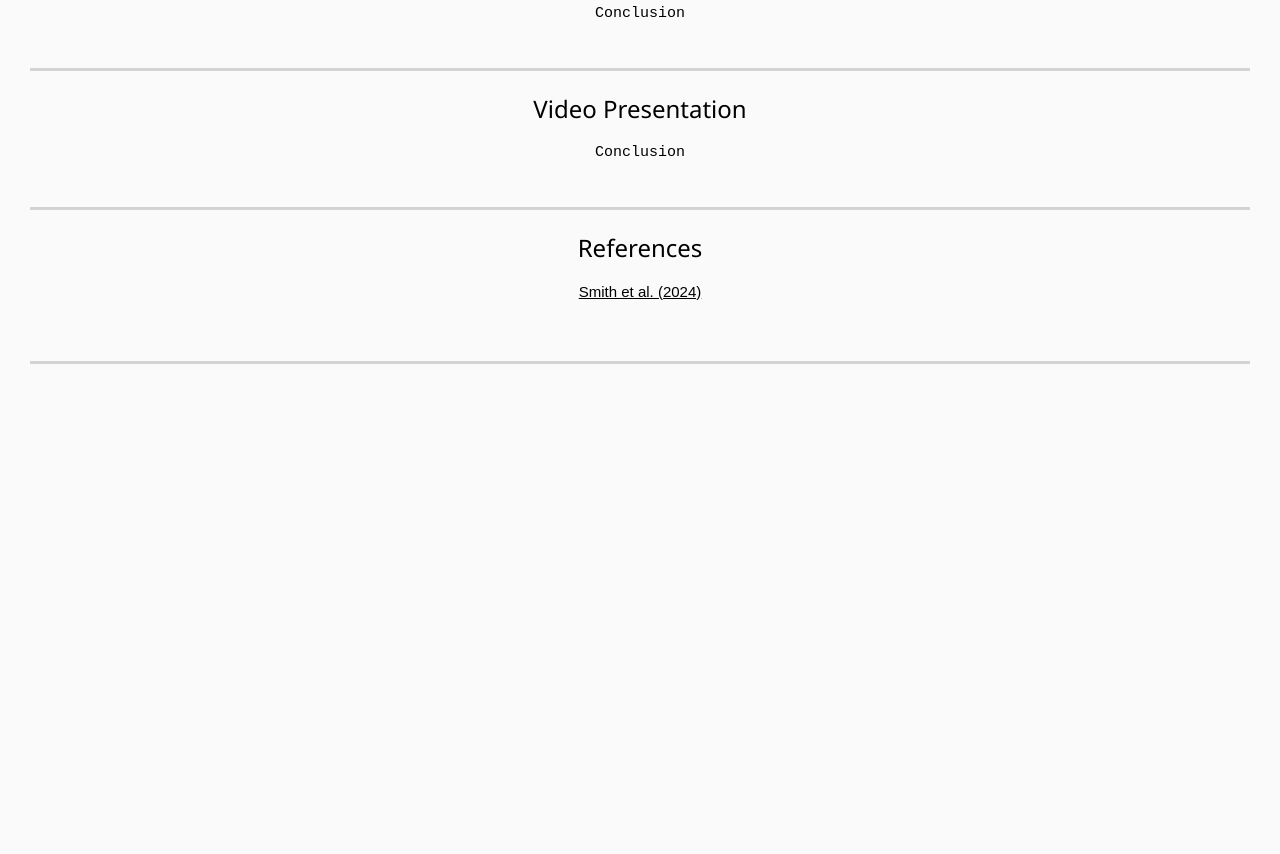
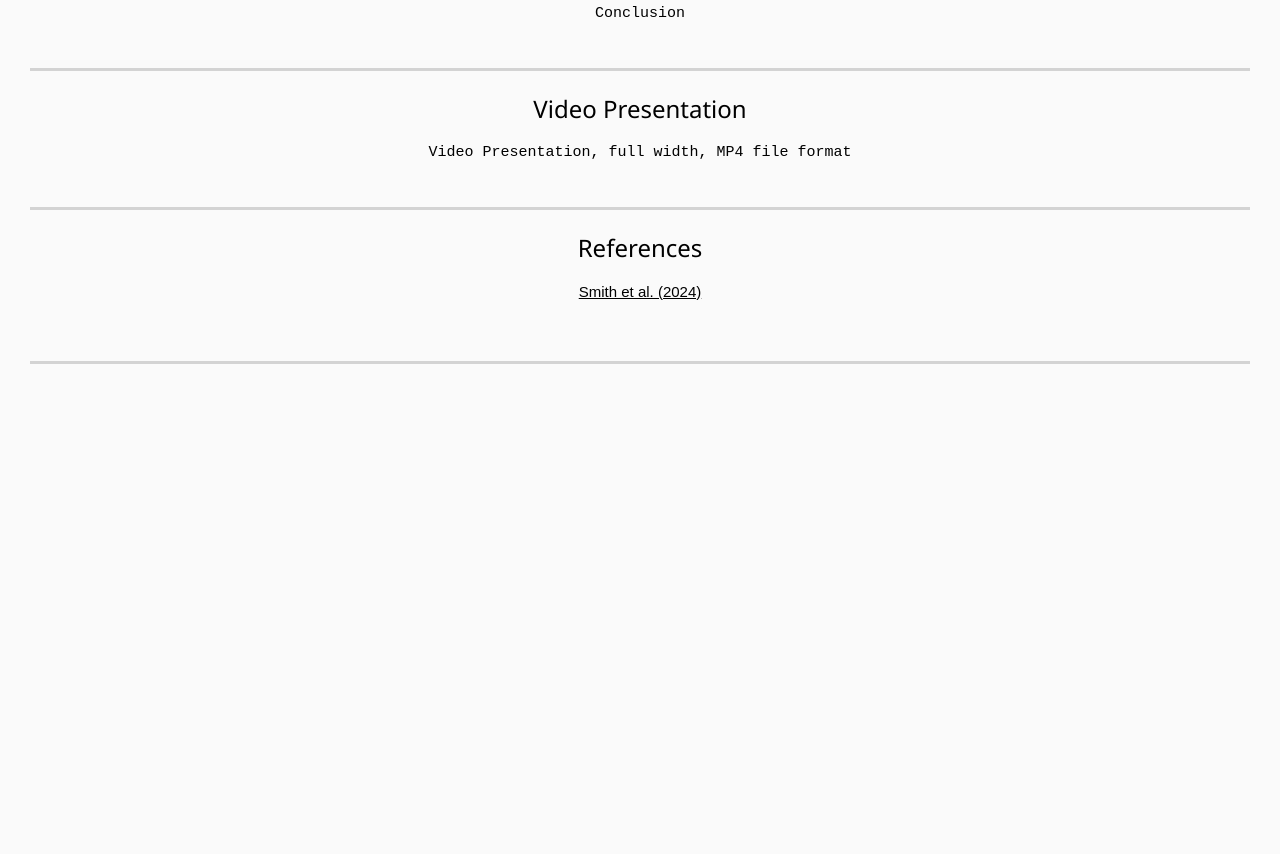
Before and after one commit to FEPSFY6989995/FY6989995, a plain HTML site: page index.html in a window 1280 px wide. Shown: the part 1067-1921 px from the top of the page. Drawn offline with nearby package versions, Linux system fonts and the light colour scheme.

Commit message:
Modify Video Presentation section content
Updated the content of the Video Presentation section.

```diff
--- a/index.html
+++ b/index.html
@@ -101,12 +101,12 @@ Analysis and discussion
     <pre class="ex1">
 Conclusion
     </pre>
+    <hr class="greyDivider">
 
    <!-- Video Presentation -->
-  <hr class="greyDivider">
     <h3 id="Video Presentation">Video Presentation</h3>
     <pre class="ex1">
-Conclusion
+Video Presentation, full width, MP4 file format
     </pre>
 
    <!-- References -->
```
